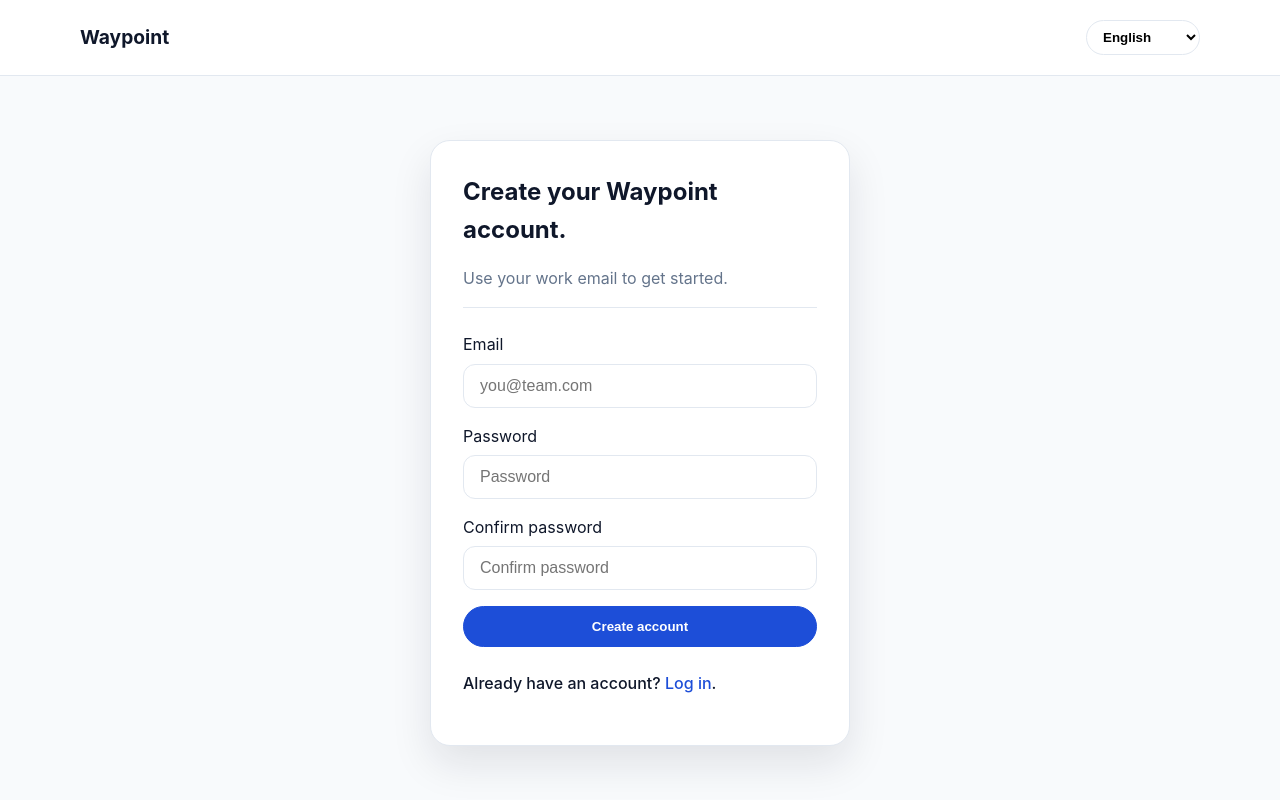
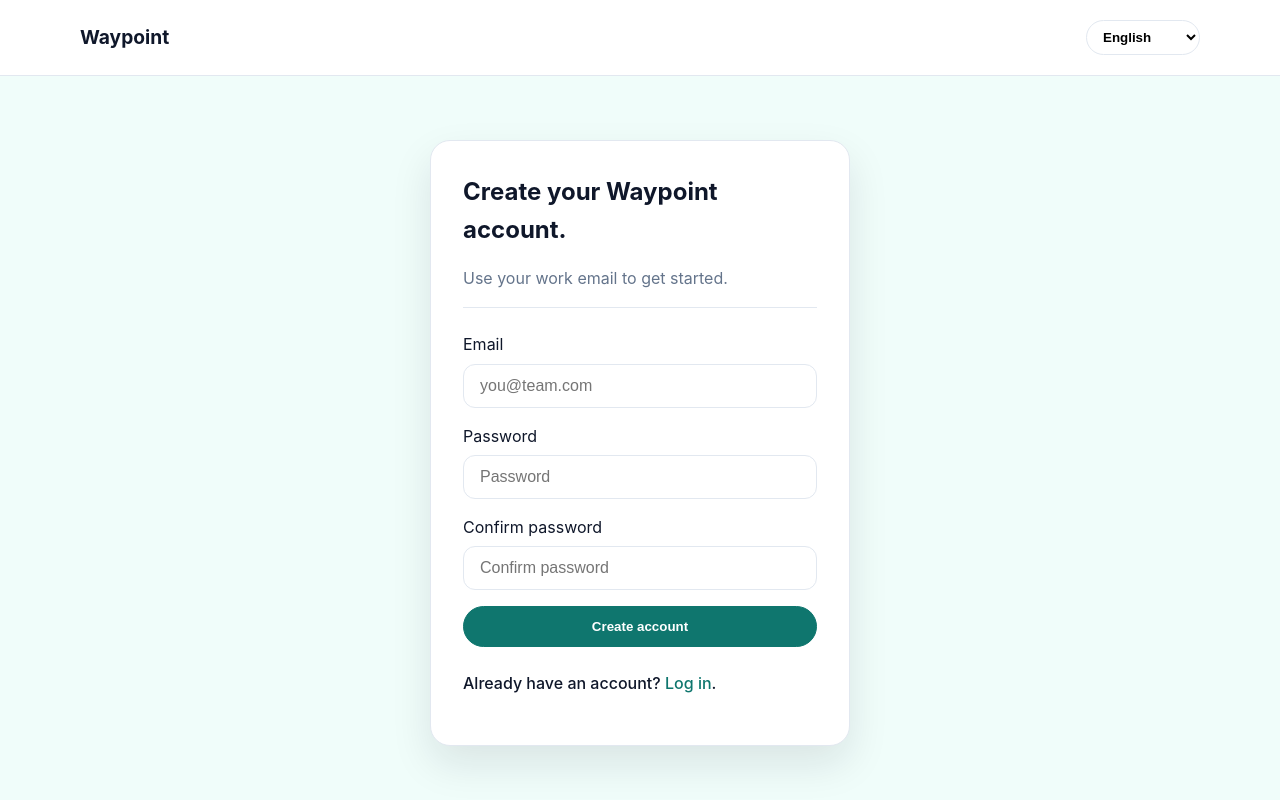
Before and after one commit to avinash6982/TripMakerWeb, a React (Vite) app in the folder apps/frontend/: page /register in a window 1280 px wide. Shown: the top 800 px of the page. Built offline with nearby package versions, Linux system fonts and the light colour scheme.

Commit message:
style: refresh tripmaker color theme
Co-authored-by: avinashghosh.982 <avinashghosh.982@gmail.com>

```diff
--- a/apps/frontend/src/index.css
+++ b/apps/frontend/src/index.css
@@ -1,9 +1,9 @@
 :root {
   color-scheme: light;
-  --primary: #1d4ed8;
-  --primary-dark: #1e3a8a;
-  --accent: #0ea5e9;
-  --bg: #f8fafc;
+  --primary: #0f766e;
+  --primary-dark: #115e59;
+  --accent: #0284c7;
+  --bg: #f0fdfa;
   --text: #0f172a;
   --muted: #64748b;
   --border: #e2e8f0;
@@ -19,7 +19,7 @@ body {
   margin: 0;
   font-family: "Inter", "Segoe UI", system-ui, -apple-system, sans-serif;
   color: var(--text);
-  background: #fff;
+  background: var(--bg);
   line-height: 1.6;
 }
 
@@ -162,7 +162,7 @@ button.text-link {
 .btn.ghost {
   background: transparent;
   color: var(--primary);
-  border-color: rgba(29, 78, 216, 0.3);
+  border-color: rgba(15, 118, 110, 0.3);
 }
 
 .btn.small {
@@ -175,7 +175,7 @@ button.text-link {
 }
 
 .hero {
-  background: linear-gradient(135deg, #eff6ff 0%, #f8fafc 100%);
+  background: linear-gradient(135deg, #ecfeff 0%, #f0fdfa 100%);
   padding: 4.5rem 0;
 }
 
@@ -244,8 +244,8 @@ button.text-link {
 }
 
 .pill {
-  background: rgba(14, 165, 233, 0.15);
-  color: #0369a1;
+  background: rgba(2, 132, 199, 0.15);
+  color: #075985;
   padding: 0.2rem 0.7rem;
   border-radius: 999px;
   font-size: 0.75rem;
@@ -405,8 +405,8 @@ button.text-link {
 }
 
 .price-card.featured {
-  border-color: rgba(29, 78, 216, 0.6);
-  box-shadow: 0 16px 35px rgba(29, 78, 216, 0.15);
+  border-color: rgba(15, 118, 110, 0.6);
+  box-shadow: 0 16px 35px rgba(15, 118, 110, 0.15);
 }
 
 .price {
@@ -416,7 +416,7 @@ button.text-link {
 }
 
 .cta {
-  background: linear-gradient(135deg, #1d4ed8 0%, #0ea5e9 100%);
+  background: linear-gradient(135deg, #0f766e 0%, #0284c7 100%);
   color: #fff;
 }
 
@@ -649,8 +649,8 @@ button.text-link {
 }
 
 .site-footer {
-  background: #0f172a;
-  color: #cbd5f5;
+  background: #0b2f2a;
+  color: #d1fae5;
 }
 
 .site-footer .logo {
@@ -665,13 +665,13 @@ button.text-link {
 }
 
 .site-footer a {
-  color: #e2e8f0;
+  color: #ccfbf1;
   display: block;
   margin-top: 0.5rem;
 }
 
 .footer-bottom {
-  border-top: 1px solid #1e293b;
+  border-top: 1px solid #134e4a;
   padding: 1.5rem 0 2.5rem;
   display: flex;
   flex-wrap: wrap;
```
